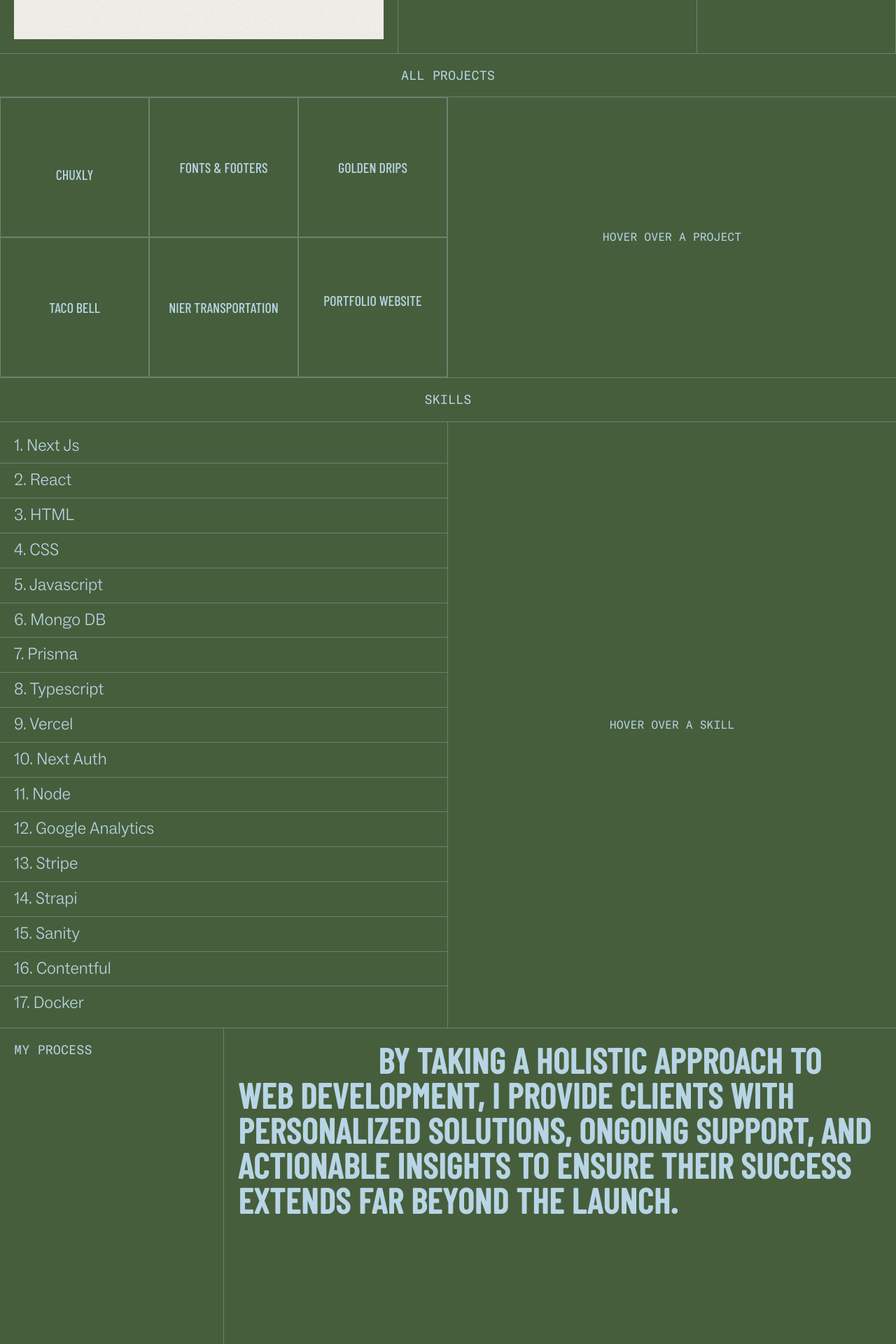
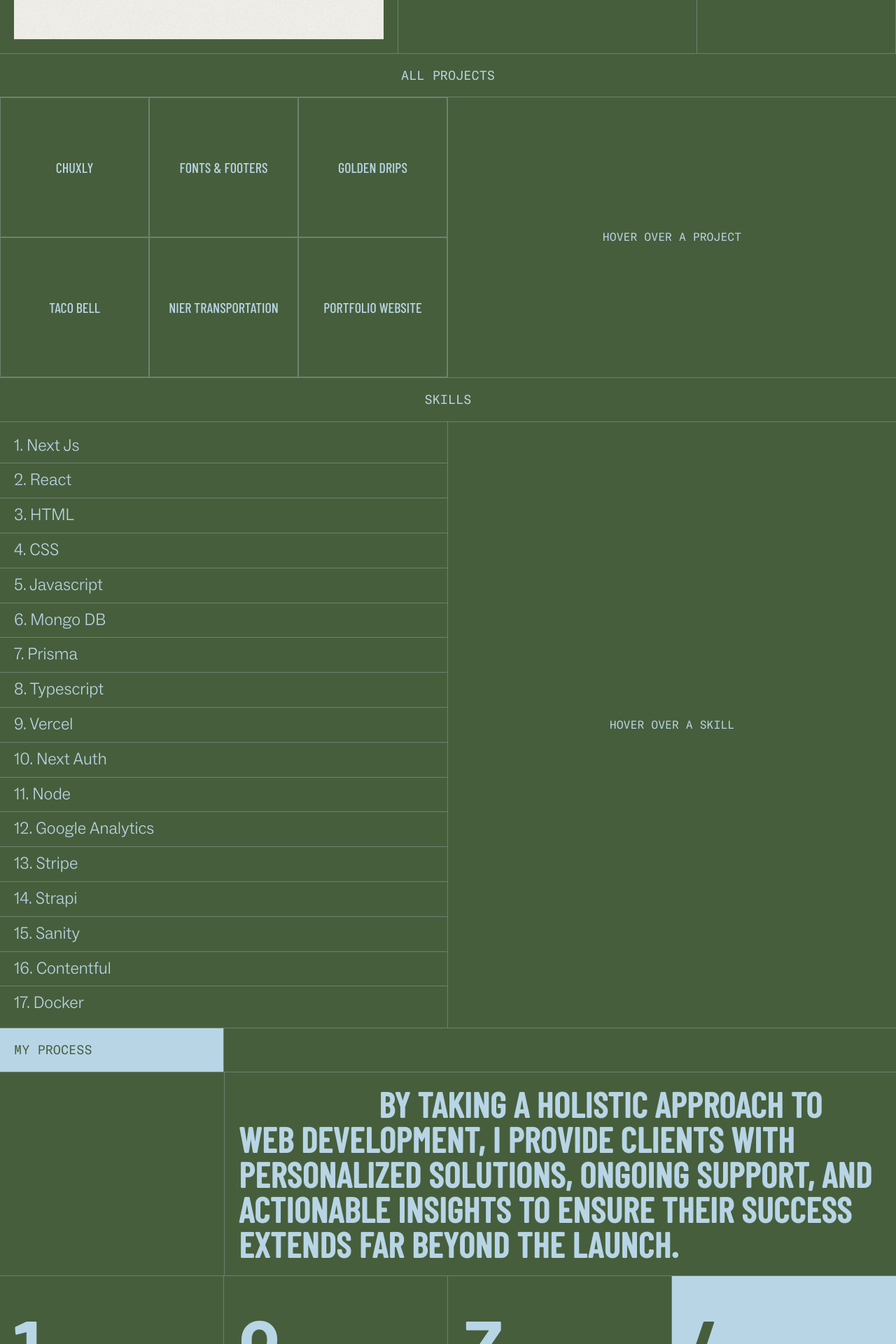
Before and after one commit to ChristianWare/portland_2025, a Next.js app: page / in a window 1280 px wide. Shown: the part 2140-4060 px from the top of the page at 70% size. Built offline with nearby package versions, Linux system fonts and the light colour scheme.

Commit message:
Prject section updates

```diff
--- a/src/components/Process/Process.module.css
+++ b/src/components/Process/Process.module.css
@@ -6,6 +6,7 @@
   display: grid;
   grid-template-columns: repeat(4, 1fr);
   border-top: 1px solid var(--blueBorder);
+  border-bottom: 1px solid var(--blueBorder);
 }
 
 .topLeft {
@@ -14,21 +15,29 @@
   border-right: 1px solid var(--blueBorder);
 }
 
-.topRight {
+.topRight,
+.heading {
   grid-column: span 3;
   padding: 2rem;
-  padding-bottom: 20rem;
+  /* padding-bottom: 20rem; */
+}
+
+.middle {
+  display: grid;
+  grid-template-columns: repeat(4, 1fr);
 }
 
 .heading {
   font-size: 5rem;
   text-transform: uppercase;
-    text-indent: 4em;
-
+  text-indent: 4em;
+  padding: 2rem;
+  border-left: 1px solid var(--blueBorder);
 }
 
 .sectionTitle {
-  color: var(--blue);
+  color: var(--green);
+  background-color: var(--blue);
   text-align: center;
   font-size: 1.8rem;
   font-family: var(--GTAmericaMonoRegular);
@@ -82,13 +91,18 @@
 }
 
 @media screen and (max-width: 968px) {
-  .top {
+  .top,
+  .middle {
     display: flex;
     flex-direction: column;
     align-items: center;
     justify-content: center;
     gap: 2rem;
     width: 100%;
+  }
+
+  .top {
+    border-top: none;
   }
 
   .topLeft {
@@ -99,10 +113,17 @@
     display: flex;
     align-items: center;
     justify-content: center;
+    background-color: var(--blue);
   }
 
   .topRight {
     padding-bottom: 5rem;
+    display: none;
+  }
+
+  .middleLeft {
+    /* display: none; */
+    background-color: red;
   }
 
   .sectionTitle {
@@ -129,6 +150,7 @@
     justify-content: center;
     border-right: none;
     gap: 5rem;
+    padding-bottom: 5rem;
   }
   .desc {
     text-align: center;
--- a/src/components/Process/Process.tsx
+++ b/src/components/Process/Process.tsx
@@ -31,13 +31,15 @@ const Process = () => {
         <div className={styles.topLeft}>
           <span className={styles.sectionTitle}>My Process</span>
         </div>
-        <div className={styles.topRight}>
-          <h2 className={styles.heading}>
-            By taking a holistic approach to web development, I provide clients
-            with personalized solutions, ongoing support, and actionable
-            insights to ensure their success extends far beyond the launch.
-          </h2>
-        </div>
+        <div className={styles.topRight}></div>
+      </div>
+      <div className={styles.middle}>
+        <div className={styles.middleLeft}></div>
+        <h2 className={styles.heading}>
+          By taking a holistic approach to web development, I provide clients
+          with personalized solutions, ongoing support, and actionable insights
+          to ensure their success extends far beyond the launch.
+        </h2>
       </div>
       <div className={styles.bottom}>
         {data.map((x) => (
--- a/src/components/ProjectSection/ProjectSection.module.css
+++ b/src/components/ProjectSection/ProjectSection.module.css
@@ -33,25 +33,20 @@
   cursor: pointer;
   border-top: 1px solid var(--green);
   border-bottom: 1px solid var(--green);
-  transition: all 0.1s ease-in;
   border: 1px solid var(--blueBorder);
   text-align: center;
   display: flex;
   align-items: center;
   justify-content: center;
+  transition: background-color 0.3s ease-in;
 }
 
-.name:nth-child(1) {
-  padding-top: 2rem;
-}
-
-.name:nth-child(6) {
-  padding-bottom: 2rem;
-}
 
 .name:hover {
   border-top: 1px solid var(--blueBorder);
   border-bottom: 1px solid var(--blueBorder);
+  background-color: var(--blue);
+  color: var(--green);
 }
 
 .right {
@@ -60,6 +55,7 @@
   align-items: center;
   padding: 2rem;
   min-height: 400px;
+  transition: all 0.3s ease-in;
 }
 
 .icon {
@@ -87,6 +83,8 @@
   position: relative;
   width: 100%;
   height: 100%;
+  transition: all 0.3s ease-in;
+  overflow: hidden;
 }
 
 .image {
@@ -94,11 +92,12 @@
   width: 100%;
   height: 100%;
   object-fit: cover;
-  transition: transform 0.3s ease-in-out;
+  transition: all 0.3s ease-in;
 }
 
 .image:hover {
   transform: scale(1.1);
+  transition: all 0.3s ease-in;
 }
 
 @media screen and (max-width: 1068px) {
@@ -106,18 +105,9 @@
     grid-template-columns: repeat(1, 1fr);
   }
 
-  /* .left {
-    padding: 3rem 0rem;
-  } */
-
-  /* .name {
-    cursor: default;
-  } */
-
-  /* .name:hover {
-    border-top: 1px solid var(--green);
-    border-bottom: 1px solid var(--green);
-  } */
+  .name {
+    padding: 5rem;
+  }
 }
 
 @media screen and (max-width: 480px) {
--- a/src/components/WorkSection/WorkSection.tsx
+++ b/src/components/WorkSection/WorkSection.tsx
@@ -37,7 +37,7 @@ const WorkSection = () => {
         <div className={styles.bottom}>
           <div className={styles.left}>
             <p className={styles.copy}>
-              • Here is a brief summary of the places I have worked. Click here to
+              Here is a brief summary of the places I have worked. Click here to
               download my resume.
             </p>
           </div>
```
